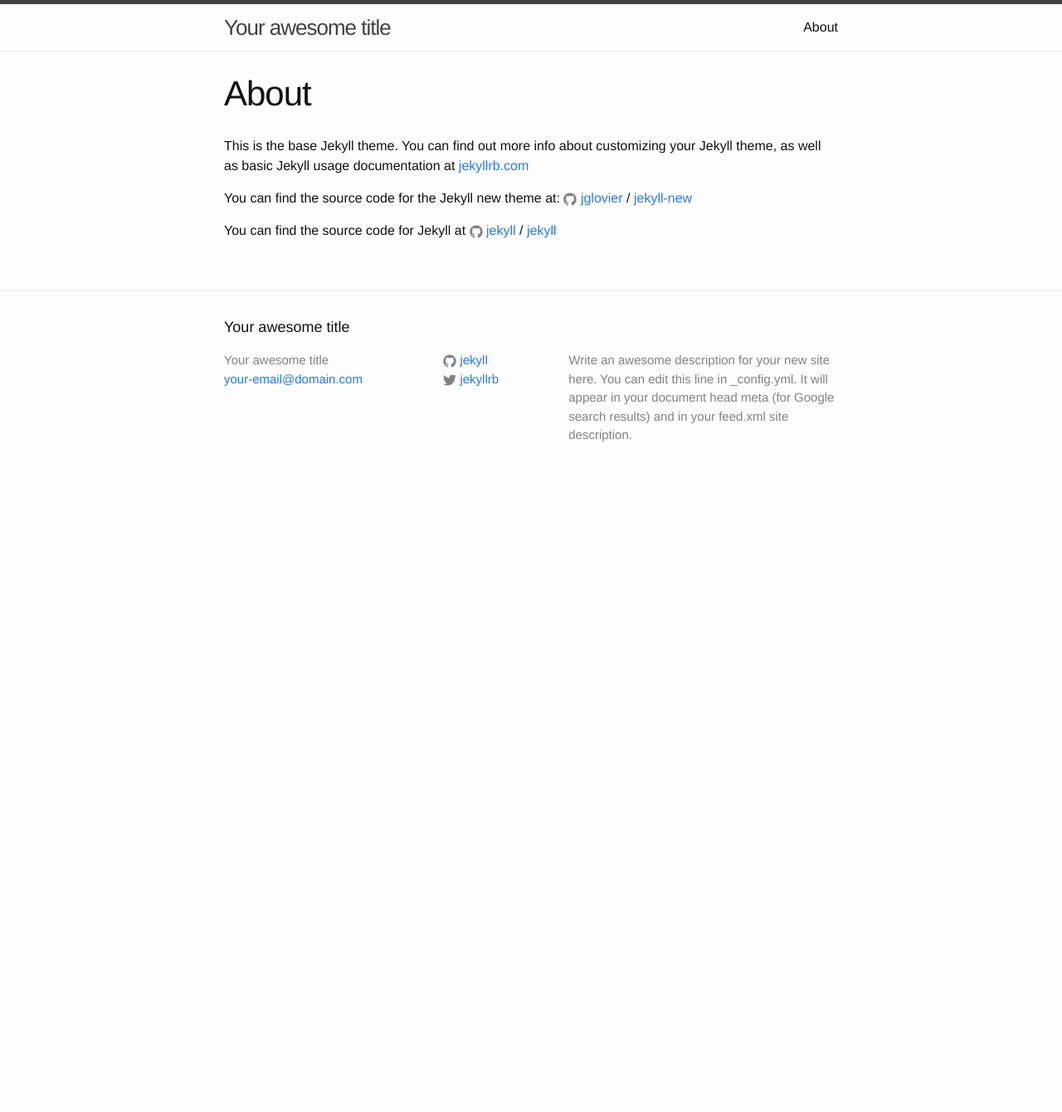
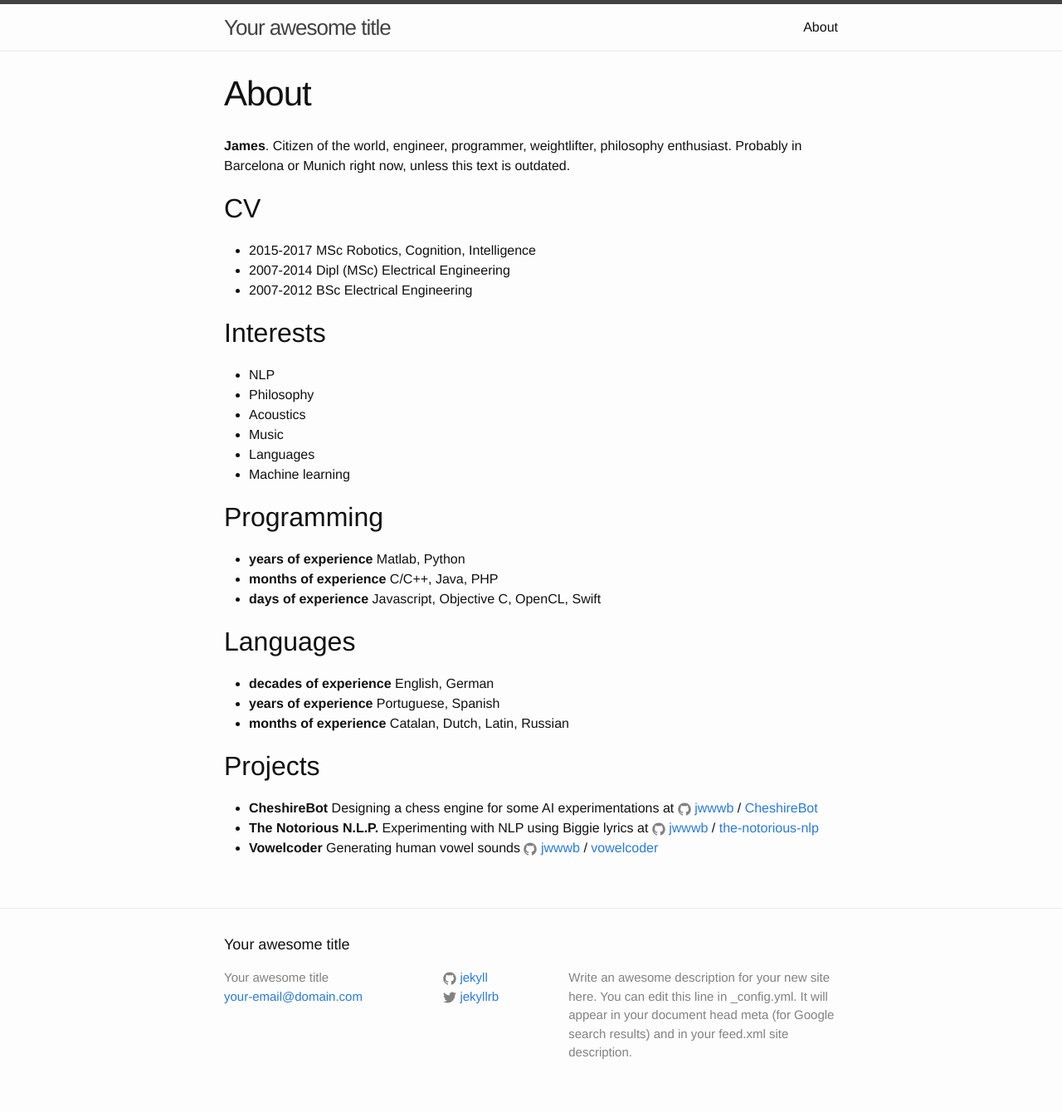
Before and after one commit to jwwwb/jwwwb.github.io, a Jekyll site: the page built from about.md, in a window 1280 px wide. Shown: the whole page at 83% size. Built offline with Jekyll 4.4.1, drawn with Linux system fonts in a browser that asks for light colours; before the commit the page ends 900 px from its top, so only the background shows below that.

Commit message:
Restored from files.

```diff
--- a/about.md
+++ b/about.md
@@ -4,12 +4,38 @@ title: About
 permalink: /about/
 ---
 
-This is the base Jekyll theme. You can find out more info about customizing your Jekyll theme, as well as basic Jekyll usage documentation at [jekyllrb.com](http://jekyllrb.com/)
+**James**. Citizen of the world, engineer, programmer, weightlifter, philosophy enthusiast. Probably in Barcelona or Munich right now, unless this text is outdated.
 
-You can find the source code for the Jekyll new theme at:
-{% include icon-github.html username="jglovier" %} /
-[jekyll-new](https://github.com/jglovier/jekyll-new)
+## CV
+* 2015-2017 MSc Robotics, Cognition, Intelligence
+* 2007-2014 Dipl (MSc) Electrical Engineering
+* 2007-2012 BSc Electrical Engineering
 
-You can find the source code for Jekyll at
-{% include icon-github.html username="jekyll" %} /
-[jekyll](https://github.com/jekyll/jekyll)
+## Interests
+* NLP
+* Philosophy
+* Acoustics
+* Music
+* Languages
+* Machine learning
+
+## Programming
+* **years of experience** Matlab, Python
+* **months of experience** C/C++, Java, PHP
+* **days of experience** Javascript, Objective C, OpenCL, Swift
+
+## Languages
+* **decades of experience** English, German
+* **years of experience** Portuguese, Spanish
+* **months of experience** Catalan, Dutch, Latin, Russian
+
+## Projects
+* **CheshireBot** Designing a chess engine for some AI experimentations at
+{% include icon-github.html username="jwwwb" %} /
+[CheshireBot](https://github.com/jwwwb/CheshireBot)
+* **The Notorious N.L.P.** Experimenting with NLP using Biggie lyrics at
+{% include icon-github.html username="jwwwb" %} /
+[the-notorious-nlp](https://github.com/jwwwb/the-notorious-nlp)
+* **Vowelcoder** Generating human vowel sounds
+{% include icon-github.html username="jwwwb" %} /
+[vowelcoder](https://github.com/jwwwb/vowelcoder)
```
Also changed, not shown: _posts/2016-01-24-website.markdown (added, +22 -0 lines), _posts/2016-01-24-writing.markdown (added, +11 -0 lines), _posts/2016-07-14-chessbot.markdown (added, +22 -0 lines), _posts/2016-07-15-perftesting.markdown (renamed from _posts/2016-07-14-welcome-to-jekyll.markdown, +16 -7 lines).
